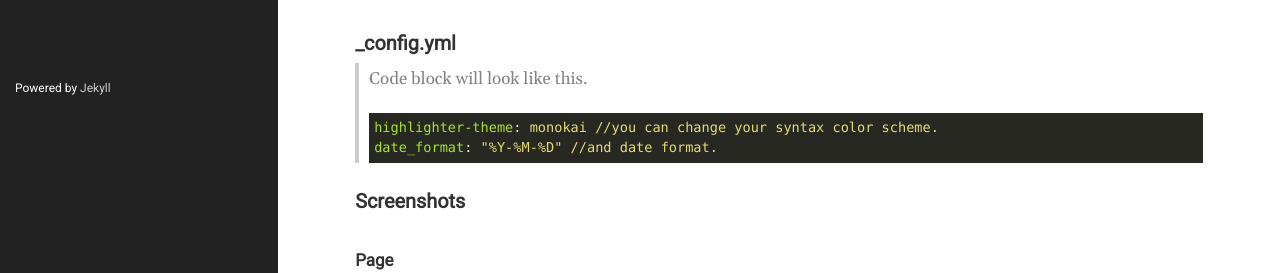
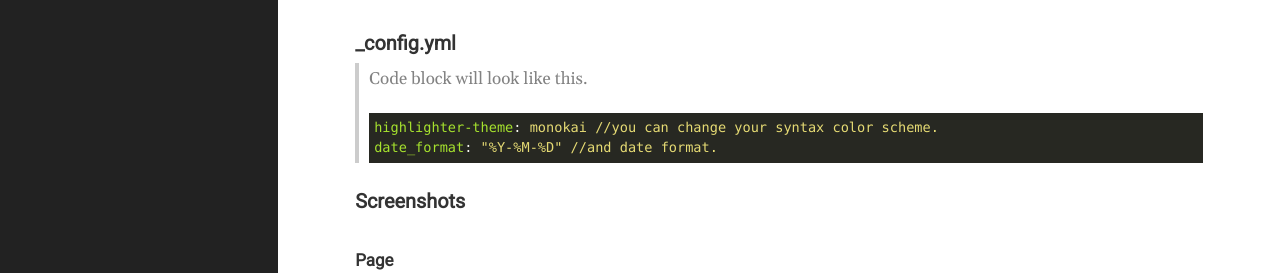
Before and after one commit to PiotrKrasnowski/piotrkrasnowski.github.io, a Jekyll site: the page built from README.md, in a window 1280 px wide and 900 px high, scrolled down 304 px. Shown: the part 179-452 px from the top of the window. Built offline with Jekyll 4.4.1, drawn with Linux system fonts in a browser that asks for light colours.

Commit message:
Update sidebar.html

```diff
--- a/_includes/sidebar.html
+++ b/_includes/sidebar.html
@@ -46,7 +46,3 @@
 	  </nav>
 	</ul>
 </div>
-
-<div class="sidebar-item sidebar-footer">
-	<p>Powered by <a href="https://github.com/jekyll/jekyll">Jekyll</a></p>
-</div>
```
